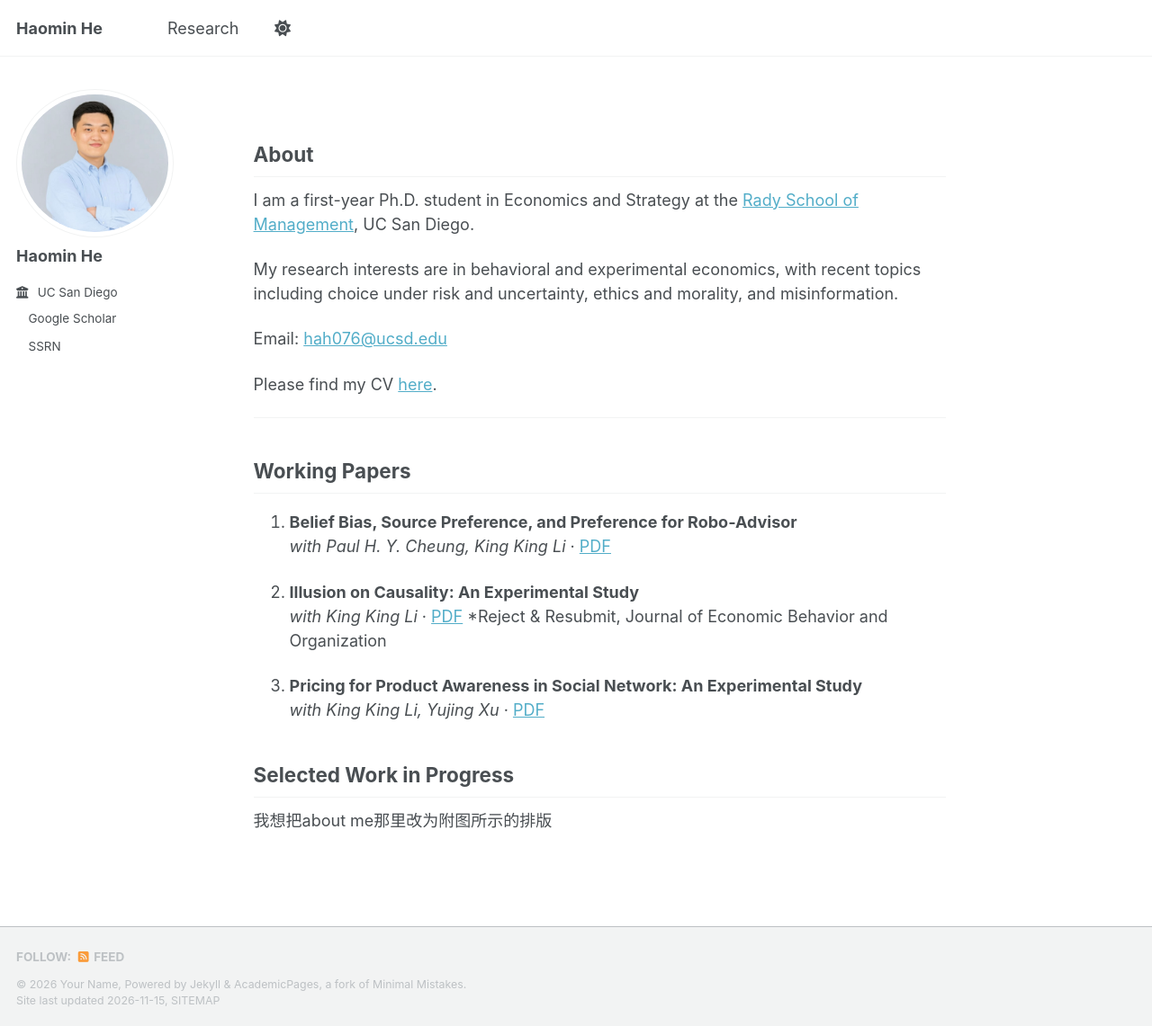
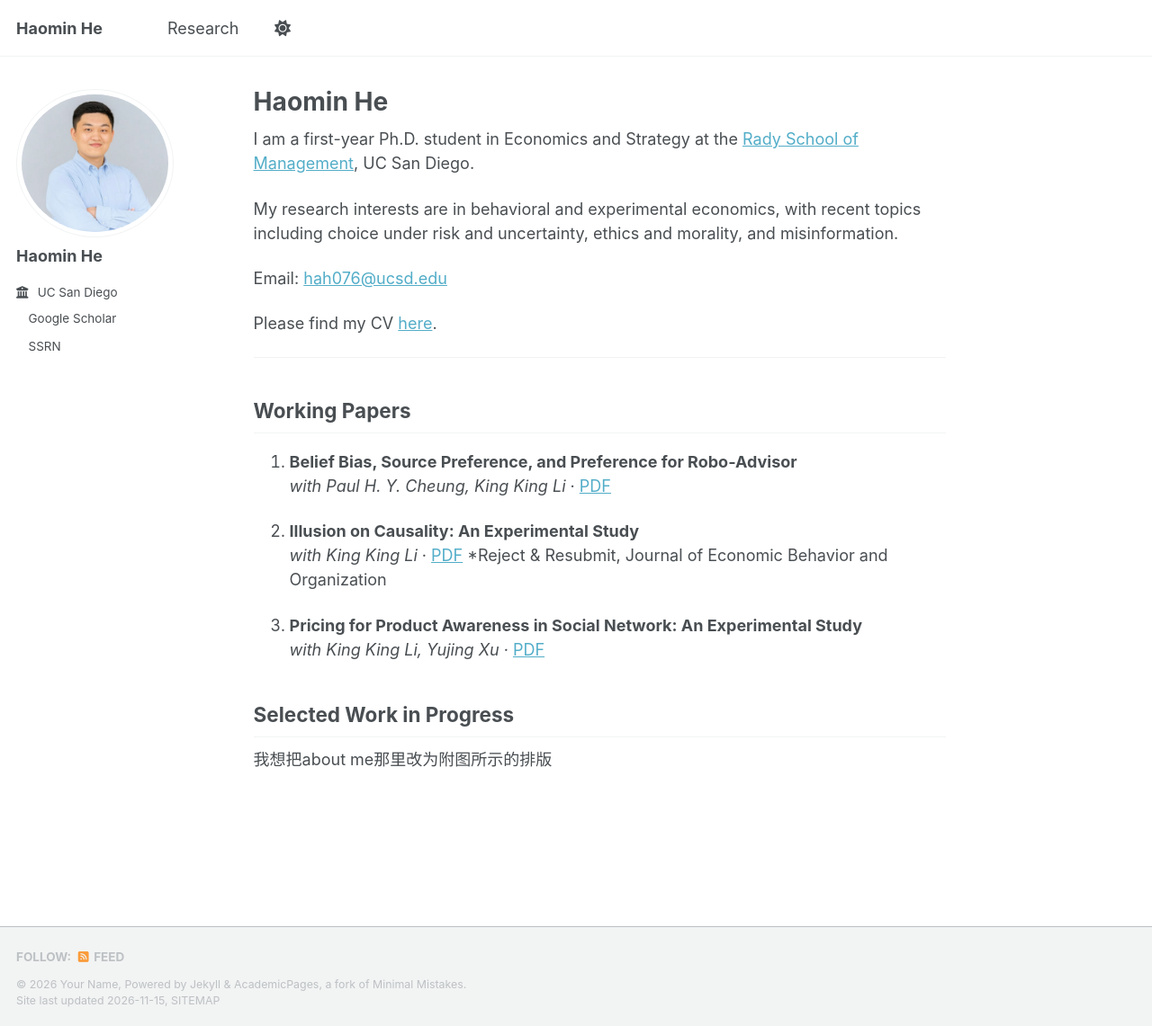
Before and after one commit to haomin-he/haomin-he.github.io, a Jekyll site: the page built from _pages/about.md, in a window 1280 px wide and 1141 px high. Shown: the whole window at 90% size. Built offline with Jekyll 4.4.1, drawn with Linux system fonts in a browser that asks for light colours; a script bundle is joined from its source files by our own code; a style sheet for code colours, icons or effects is not loaded.

Commit message:
Update about.md

```diff
--- a/_pages/about.md
+++ b/_pages/about.md
@@ -1,14 +1,12 @@
 ---
 permalink:
-title: ""
-excerpt: ""
+title: "Haomin He"
+excerpt: "Haomin He"
 author_profile: true
 redirect_from:
   - /about/
   - /about.html
 ---
-
-## About
 
 I am a first-year Ph.D. student in Economics and Strategy at the <a href="https://rady.ucsd.edu/" target="_blank" rel="noopener noreferrer">Rady School of Management</a>, UC San Diego.
 
```
